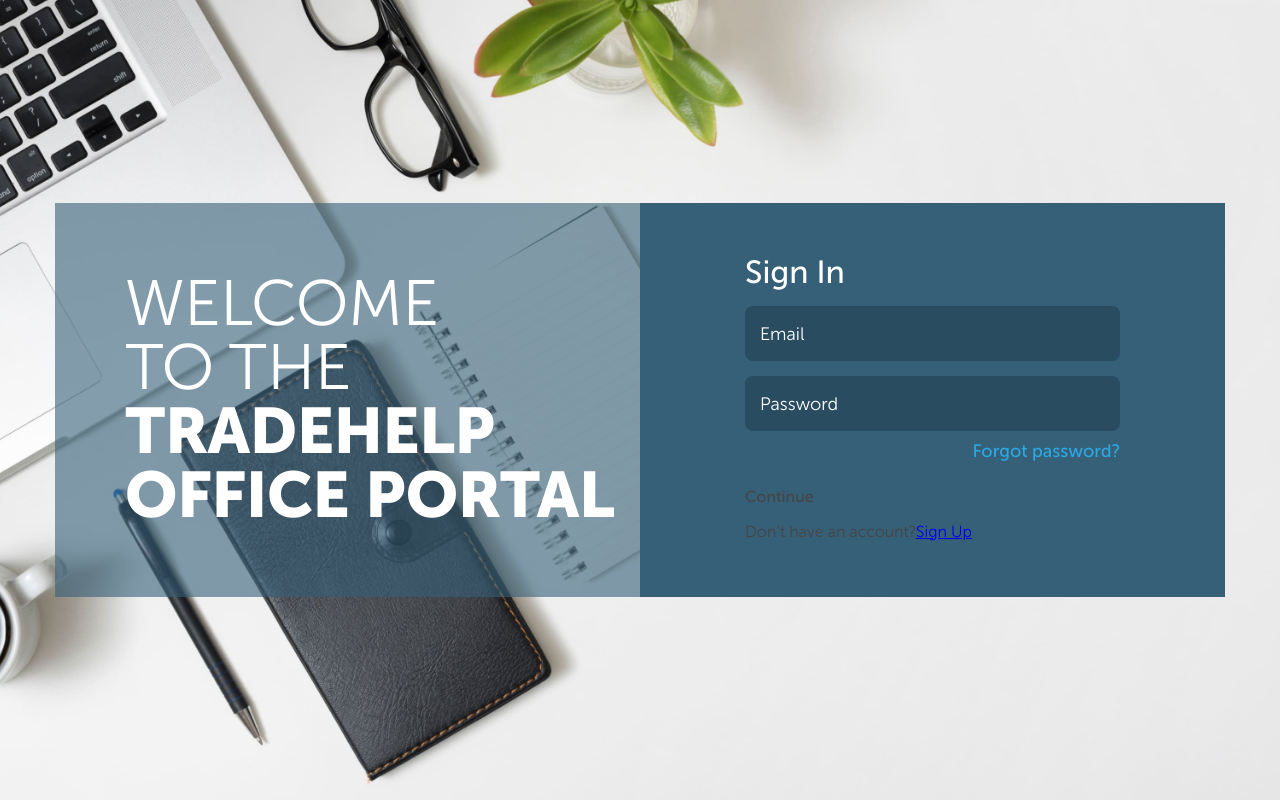
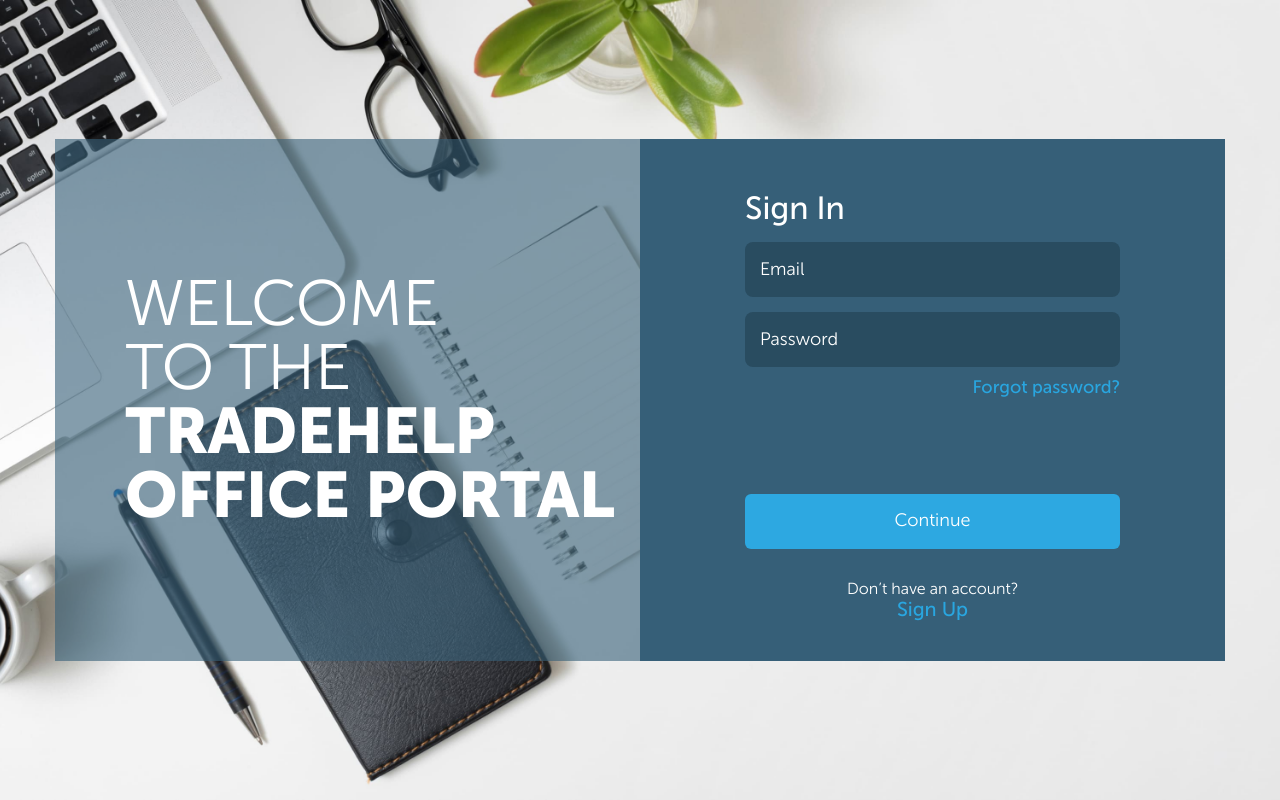
Before and after one commit to antonchuvirau/th-portal, a website: page public/index.html in a window 1280 px wide. Drawn offline with nearby package versions, Linux system fonts and the light colour scheme.

Commit message:
Added changes to the auth

```diff
--- /dev/null
+++ b/app/sass/blocks/btn/_btn.scss
@@ -0,0 +1,18 @@
+.btn {
+    background: $primary-color-lighter;
+    padding: 0 25px;
+    height: 55px;
+    border-radius: 6px;
+    color: $white-color;
+    @include font-weight('regular');
+    font-size: 1.8rem;
+    line-height: 1.22;
+    text-decoration: none;
+    cursor: pointer;
+    &:active {
+        background: darken($primary-color-lighter, 5%);
+    }
+    &:focus {
+        background: darken($primary-color-lighter, 3%);
+    }
+}
--- a/app/sass/blocks/form/_form.scss
+++ b/app/sass/blocks/form/_form.scss
@@ -36,7 +36,7 @@
         margin: 0;
         margin-top: 10px;
         & a{
-            color: $primary-color-lighter;
+            color: darken($primary-color-lighter, 1%);
             text-decoration: none;
             font-size: 1.8rem;
             @include font-weight('medium');
@@ -48,5 +48,25 @@
     }
     &__btn {
         margin-top: 25px;
+        width: 100%;
+    }
+    &__footer {
+        margin-top: 30px;
+    }
+    &__note {
+        text-align: center;
+        margin: 0;
+        color: $white-color;
+        line-height: 1.19;
+        & a {
+            text-decoration: none;
+            font-size: 2rem;
+            @include font-weight('medium');
+            color: darken($primary-color-lighter, 1%);
+            margin-top: 5px;
+            &:hover {
+                text-decoration: underline;
+            }
+        }
     }
 }
--- a/app/sass/style.scss
+++ b/app/sass/style.scss
@@ -14,7 +14,8 @@
 'base/helpers';
 // 4. Blocks
 @import 'blocks/auth/auth',
-'blocks/form/form';
+'blocks/form/form',
+'blocks/btn/btn';
 // 5. Pages
 @import 'pages/sign_in';
 // 6. Themes
--- a/public/index.html
+++ b/public/index.html
@@ -43,9 +43,9 @@
                                     <p class="form__help-link">
                                         <a href="#">Forgot password?</a>
                                     </p>
-                                    <button type="submit" class="btn form__btn sign-in">Continue</button>
+                                    <button type="submit" class="btn form__btn sign-in-form__btn">Continue</button>
                                     <footer class="form__footer">
-                                        <p class="form__note">Don’t have an account?<a href="#">Sign Up</a></p>
+                                        <p class="form__note">Don’t have an account?<br><a href="#">Sign Up</a></p>
                                     </footer>
                                 </form>
                             </div>
```
Also changed, not shown: app/assets/index.html (+2 -2 lines), public/css/styles.css.
